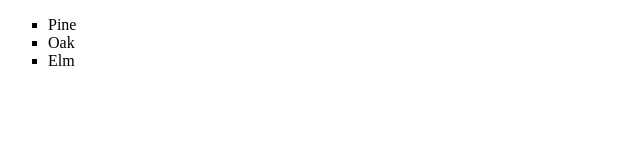
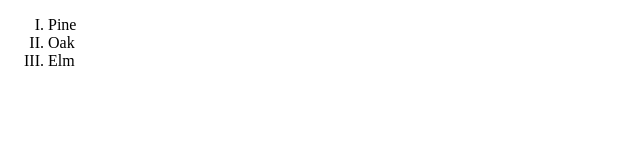
Before and after one commit to sraywall/hello-world, a plain HTML site: page ul.html in a window 1280 px wide. Shown: the full height of the page, 0-640 px from the left. Drawn offline with Linux system fonts and the light colour scheme.

Commit message:
changed the ul to roman numerals

```diff
--- a/ul.css
+++ b/ul.css
@@ -1,3 +1,3 @@
 ul{
-  list-style-type: square;
+  list-style-type: upper-roman;
 }
```
